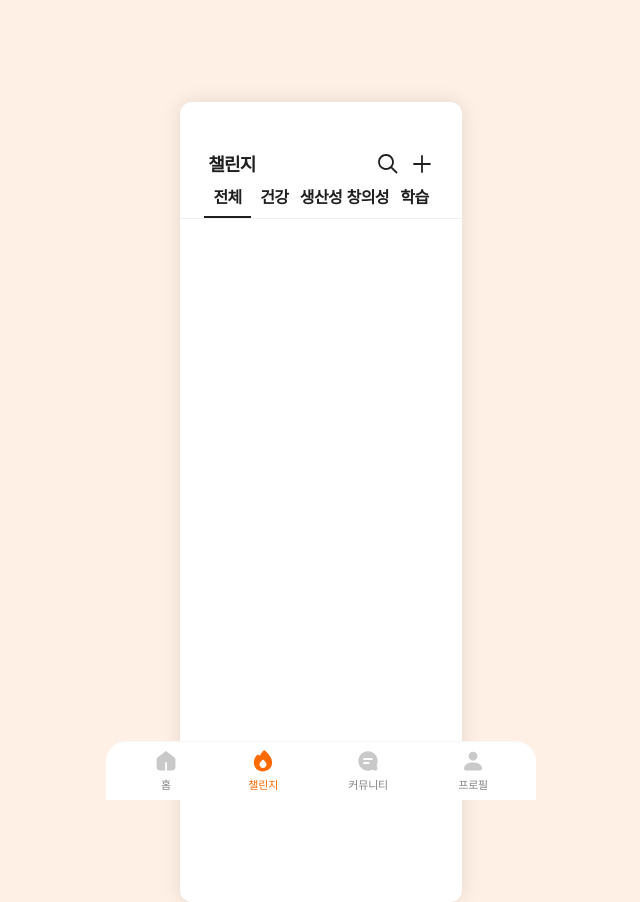
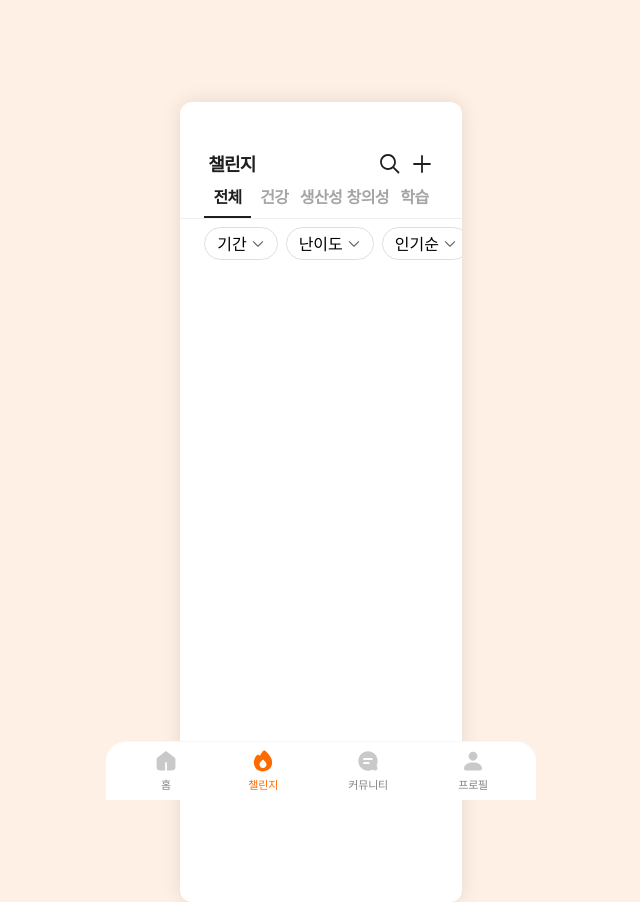
Before and after one commit to Chaellimi/Chaellimi_Web, a Next.js app: page /challenge in a window 1280 px wide. Shown: the whole page, without its empty margins (319-959 px from the left). Built offline with nearby package versions, Linux system fonts and the light colour scheme.

Commit message:
feat(#27) :: 검색필터 모달 적용

```diff
--- a/src/app/challenge/page.tsx
+++ b/src/app/challenge/page.tsx
@@ -1,7 +1,13 @@
 'use client';
 
-import { MagnifyingGlassIcon, PlusIcon } from '@public/icons/Challenge';
 import React from 'react';
+import {
+  MagnifyingGlassIcon,
+  PlusIcon,
+  ResetIcon,
+  UnderArrowIcon,
+} from '@public/icons/Challenge';
+import FilterModal from '@/components/Challenge/FilterModal';
 
 const challengeCategories = [
   { id: 1, name: '전체' },
@@ -11,30 +17,103 @@ const challengeCategories = [
   { id: 5, name: '학습' },
 ];
 
+const filterOptions = {
+  기간: ['전체', '30일', '7일'],
+  난이도: ['전체', '하', '중', '상'],
+  정렬: ['인기순', '최신순'],
+};
+
 const Challenge = () => {
   const [activeCategory, setActiveCategory] = React.useState(1);
+  const [filters, setFilters] = React.useState({
+    기간: '전체',
+    난이도: '전체',
+    정렬: '인기순',
+  });
+  const [activeFilterKey, setActiveFilterKey] = React.useState<
+    null | keyof typeof filters
+  >(null);
+
+  const hasActiveFilters = Object.values(filters).some(
+    (v) => v !== '전체' && v !== '인기순'
+  );
+
+  const updateFilter = (key: keyof typeof filters, value: string) => {
+    setFilters({ ...filters, [key]: value });
+    setActiveFilterKey(null);
+  };
+
+  const resetFilters = () => {
+    setFilters({ 기간: '전체', 난이도: '전체', 정렬: '인기순' });
+  };
 
   return (
     <div className="w-full h-full text-gray-black">
-      <header className="flex items-center justify-between w-full h-11 pr-[1.75rem] pl-[1.75rem] pb-2 pt-2">
+      {/* Header */}
+      <header className="flex items-center justify-between w-full py-[0.59rem] h-11 px-7">
         <div className="text-h3">챌린지</div>
-        <div className="flex items-center gap-[0.62rem]">
+        <div className="flex items-center gap-2">
           <MagnifyingGlassIcon />
           <PlusIcon />
         </div>
       </header>
 
-      <div className="flex flex-row items-center justify-between w-full pl-6 pr-6 border-b border-gray-100">
+      {/* Category Tabs */}
+      <div className="flex justify-between px-6 border-b border-gray-100">
         {challengeCategories.map((item) => (
           <div
             key={item.id}
-            className={`flex items-center justify-center w-16 text-he pb-[0.44rem] ${item.id === activeCategory ? 'border-b-2 border-gray-black' : 'pb-[0.56rem]'}`}
+            className={`flex items-center justify-center w-16 text-he pb-[0.44rem] ${
+              item.id === activeCategory
+                ? 'border-b-2 border-gray-black'
+                : 'text-gray-400 pb-[0.56rem]'
+            }`}
             onClick={() => setActiveCategory(item.id)}
           >
             {item.name}
           </div>
         ))}
       </div>
+
+      {/* Filters */}
+      <div className="flex items-center gap-2 px-6 py-2 overflow-x-auto whitespace-nowrap scrollbar-hide">
+        {hasActiveFilters && (
+          <div
+            onClick={resetFilters}
+            className="flex-shrink-0 flex items-center gap-1 h-[2.1rem] px-3 border border-gray-200 rounded-full cursor-pointer"
+          >
+            <ResetIcon />
+          </div>
+        )}
+        {Object.entries(filters).map(([key, value]) => (
+          <div
+            key={key}
+            onClick={() => setActiveFilterKey(key as keyof typeof filters)}
+            className={`flex-shrink-0 flex items-center gap-1 h-[2.1rem] px-3 rounded-full cursor-pointer whitespace-nowrap min-w-fit ${
+              value !== '전체' && value !== '인기순'
+                ? 'bg-gray-black text-white'
+                : 'border border-gray-200 text-black'
+            }`}
+          >
+            {key === '정렬'
+              ? value
+              : `${key} ${value === '전체' || value === '인기순' ? '' : value}`}
+            <UnderArrowIcon />
+          </div>
+        ))}
+      </div>
+
+      {/* Bottom Sheet */}
+      <FilterModal
+        isOpen={!!activeFilterKey}
+        onClose={() => setActiveFilterKey(null)}
+        title={`${activeFilterKey ?? ''} 선택`}
+        options={activeFilterKey ? filterOptions[activeFilterKey] : []}
+        selectedOption={activeFilterKey ? filters[activeFilterKey] : ''}
+        onSelect={(option) =>
+          activeFilterKey && updateFilter(activeFilterKey, option)
+        }
+      />
     </div>
   );
 };
```
